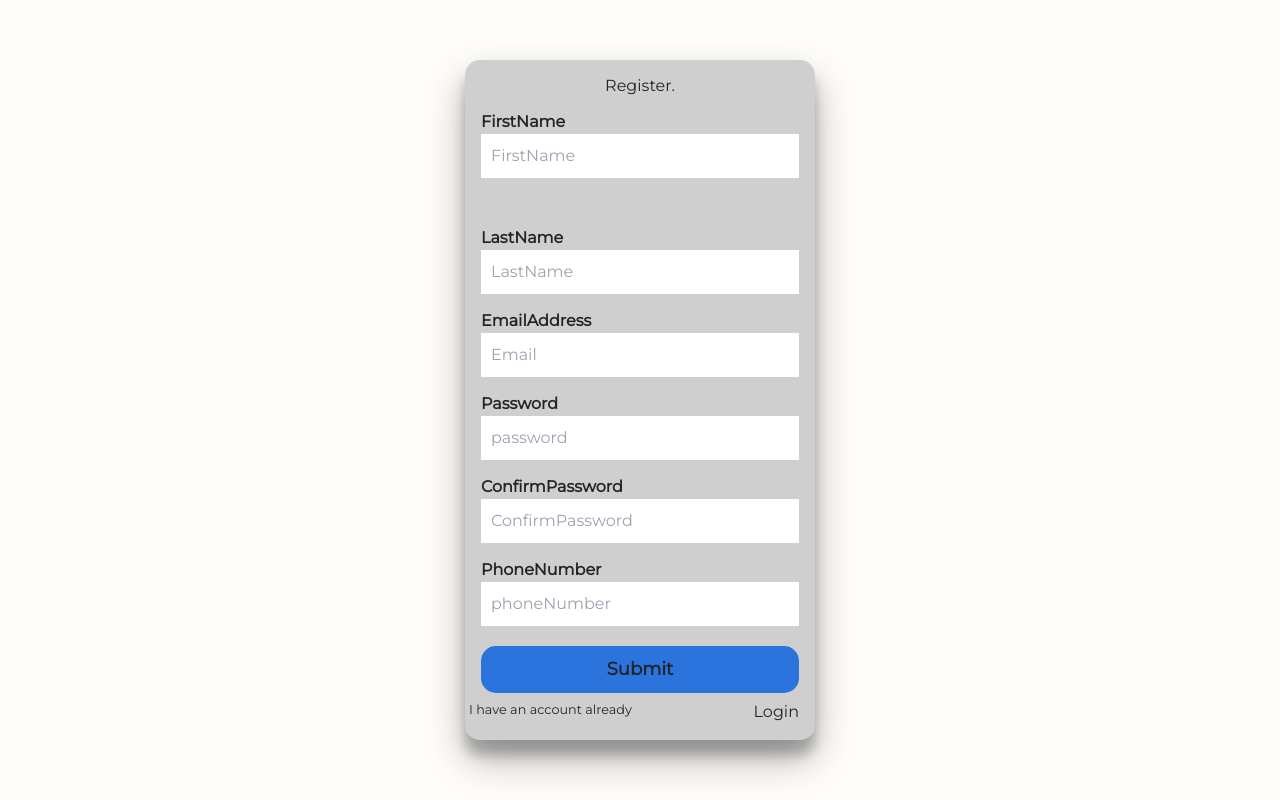
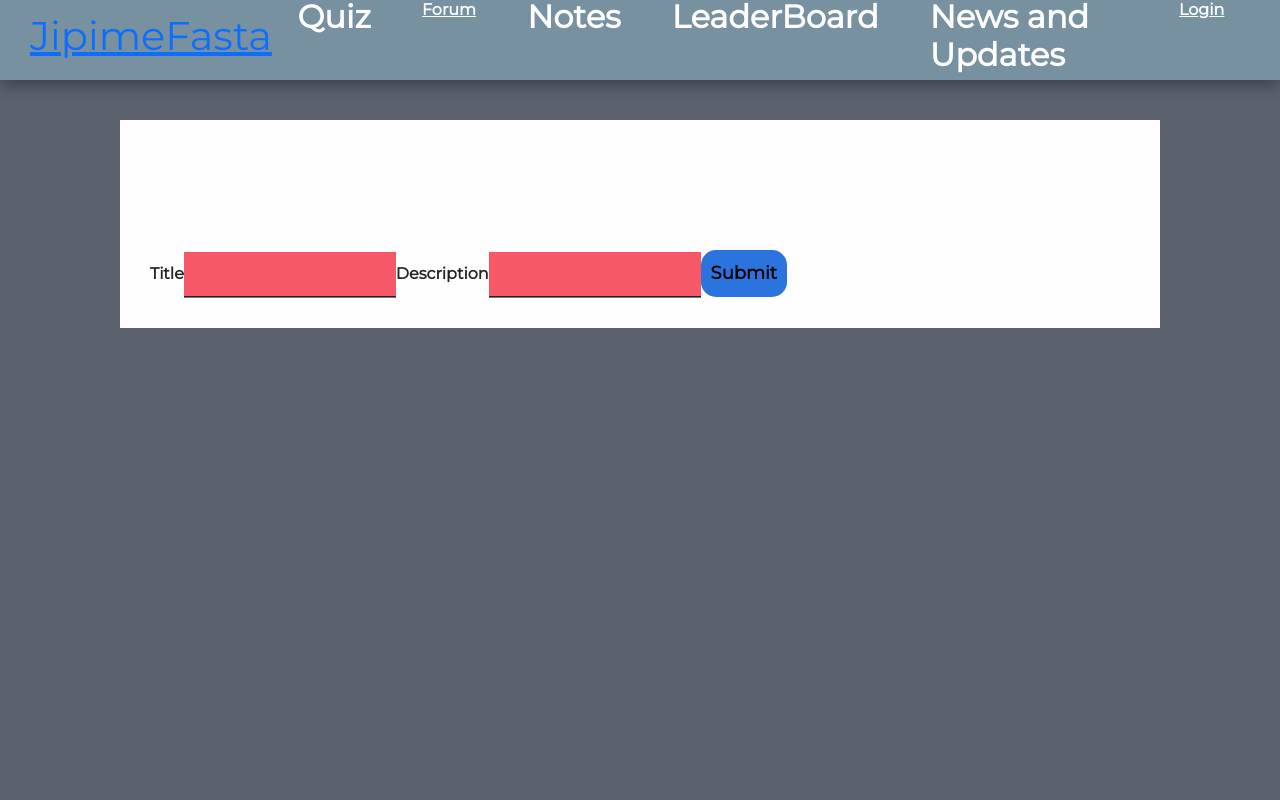
Before and after one commit to b-lemy/JpimeV1, a React (Create React App) app in the folder frontend/: page / in a window 1280 px wide. Built offline with nearby package versions, Linux system fonts and the light colour scheme.

Commit message:
minor configuration

```diff
--- a/frontend/package.json
+++ b/frontend/package.json
@@ -13,7 +13,7 @@
     "react-dom": "^18.2.0",
     "react-redux": "^8.0.4",
     "react-router-dom": "^6.4.1",
-    "react-scripts": "5.0.1",
+    "react-scripts": "^2.1.3",
     "redux": "^4.2.0",
     "typescript": "^4.8.4",
     "web-vitals": "^2.1.4"
--- a/frontend/src/App.js
+++ b/frontend/src/App.js
@@ -1,11 +1,14 @@
+import React from "react";
 import './App.css';
 import {Routes, Route} from "react-router-dom";
 
 import Register from "./Components/Authentication/Register";
 import Forum from "./Components/Forum/Forum";
 import About from "./Components/Layout/About";
-import Login from "./Components/Authentication/Login"
+
 import {Suspense} from "react";
+
+import Login from "./Components/Authentication/Login";
 
 // //Lazy Loading implementation
 // const Login = lazy(() => import("./Components/Authentication/Login"))
@@ -20,9 +23,9 @@ function App() {
             }>
                 <Routes>
                     <Route path="/about" element={<About/>}/>
-                    <Route path="/login" element={<Login/>}/>
-                    <Route path="/forum" element={<Forum/>}/>
-                    <Route path="/" element={<Register/>}/>
+                    <Route path="/log" element={<Login/>}/>
+                    <Route path="/" element={<Forum/>}/>
+                    <Route path="/register" element={<Register/>}/>
                 </Routes>
             </Suspense>
         </div>
--- a/frontend/src/Components/Authentication/Login.js
+++ b/frontend/src/Components/Authentication/Login.js
@@ -3,37 +3,30 @@ import "./Auth.css"
 import {useSelector,useDispatch} from "react-redux";
 
 const Login = () => {
-     const [user , setUser] = useState("");
-
+      const [user , setUser] = useState("");
     const dispatch = useDispatch()
-    const counter = useSelector(state => state.counter)
+     const counter = useSelector(state => state.counter)
 
 
     const increment = ()=>{
         dispatch({type:'increment'})
     }
-
-
-
-    useEffect(() => {
-
-    },[])
-
-
-    const onChanger = (e) => {
-        setUser(e.target.value)
-
-    }
-
-
-    const Submit = (e) => {
-        e.preventDefault()
-    }
+    //
+    // useEffect(() => {
+    //
+    // },[])
+    // const onChanger = (e) => {
+    //     setUser(e.target.value)
+    //
+    // }
+    // const Submit = (e) => {
+    //     e.preventDefault()
+    // }
     return(
         <div className="body">
             <div>{counter}</div>
             <button onClick={increment}>increment</button>
-            <form onSubmit={Submit} className="container">
+            <form  className="container">
                 <h1 className="title">Login.</h1>
                 <label>EmailAddress</label>
                 <input
--- a/frontend/src/Components/Forum/Forum.js
+++ b/frontend/src/Components/Forum/Forum.js
@@ -1,4 +1,4 @@
-import React, {useContext, useRef, useState} from "react";
+import React, {useContext, useState} from "react";
 import Wrapper from "../Layout/Wrapper";
 import {PostContext} from "../../StoreContext/Forum-context";
 import './Forum.css'
--- /dev/null
+++ b/frontend/src/Components/Layout/Wrapper.css
@@ -0,0 +1,12 @@
+.wrapp{
+    background-color: #5c616e;
+    padding: 120px;
+    height: 100vh;
+
+
+}
+
+.childs{
+    background-color: #fefefe;
+    padding: 30px;
+}
--- a/frontend/src/Components/Layout/Wrapper.js
+++ b/frontend/src/Components/Layout/Wrapper.js
@@ -1,13 +1,18 @@
 import React, {Fragment} from "react";
 import Header from "./Header";
 import About from "./About";
+import "./Wrapper.css";
 
 
 const Wrapper = ({children}) => {
     return (
         <Fragment>
             <Header/>
-            {children}
+            <div className="wrapp">
+                <div className="childs">
+                    {children}
+                </div>
+            </div>
         </Fragment>
     )
 }
```
Also changed, not shown: 1 other file (tests, documents, lock files or other folders).
